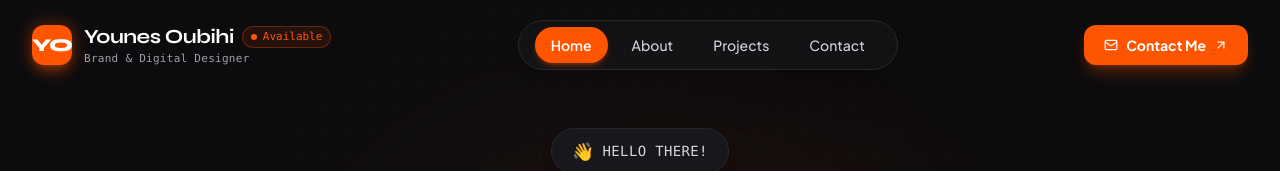
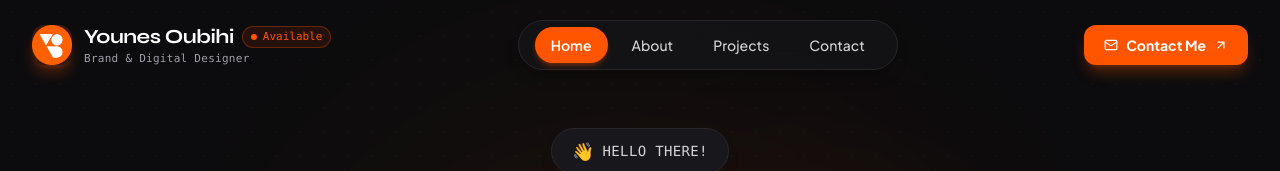
Before and after one commit to casacoastje-lab/youdesigner-, a React (Vite) app: page / in a window 1280 px wide. Shown: the top 171 px of the page. Built offline with nearby package versions, Linux system fonts and the light colour scheme.

Commit message:
feat: add logo to navbar and favicon

```diff
--- a/index.html
+++ b/index.html
@@ -2,6 +2,7 @@
 <html lang="en" class="scroll-smooth">
   <head>
     <meta charset="UTF-8" />
+    <link rel="icon" type="image/png" href="/logo.png" />
     <meta name="viewport" content="width=device-width, initial-scale=1.0" />
     <title>Younes Oubihi — Brand & Product Designer | Portfolio</title>
     <meta name="description" content="Portfolio & Client Showcase for Younes Oubihi — Senior Brand Identity & Digital Product Designer specializing in modern visuals, 3D motion, and design systems." />
--- a/src/components/Navbar.tsx
+++ b/src/components/Navbar.tsx
@@ -64,8 +64,8 @@ export const Navbar: React.FC<NavbarProps> = ({
             className="group flex items-center gap-3 text-left"
           >
             {/* Geometric Orange & Obsidian Logo Emblem */}
-            <div className="relative w-10 h-10 rounded-xl bg-[#ff5500] flex items-center justify-center font-display font-extrabold text-white text-lg shadow-lg shadow-[#ff5500]/30 transition-transform group-hover:scale-105">
-              <span className="tracking-tighter">YO</span>
+            <div className="relative w-10 h-10 rounded-xl overflow-hidden shadow-lg shadow-[#ff5500]/30 transition-transform group-hover:scale-105">
+              <img src="/logo.png" alt="YO Logo" className="w-full h-full object-cover" />
               <div className="absolute -inset-0.5 rounded-xl bg-[#ff5500] opacity-30 blur-sm -z-10 group-hover:opacity-60 transition-opacity"></div>
             </div>
 
```
Also changed, not shown: public/logo.png (added).
